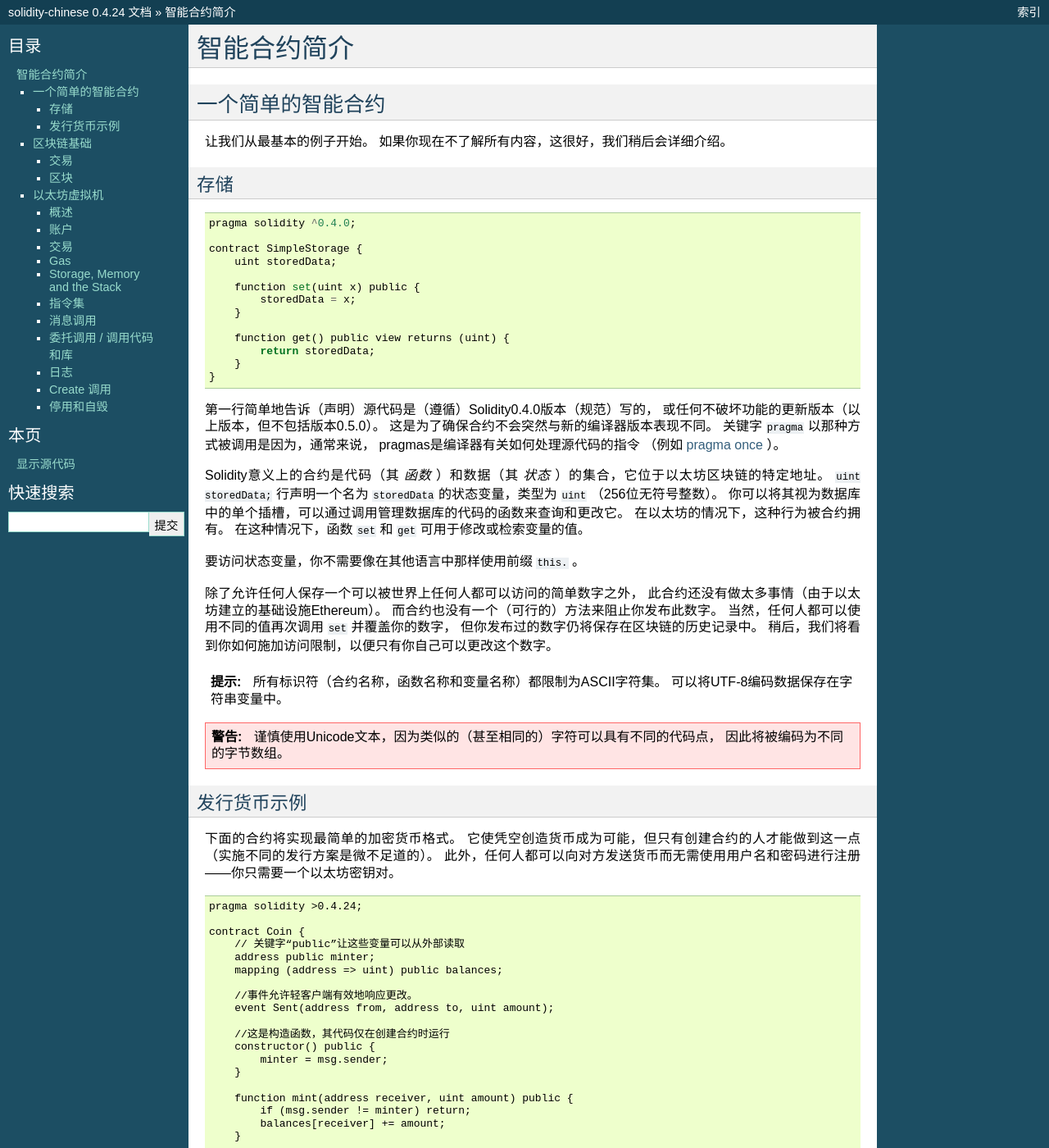
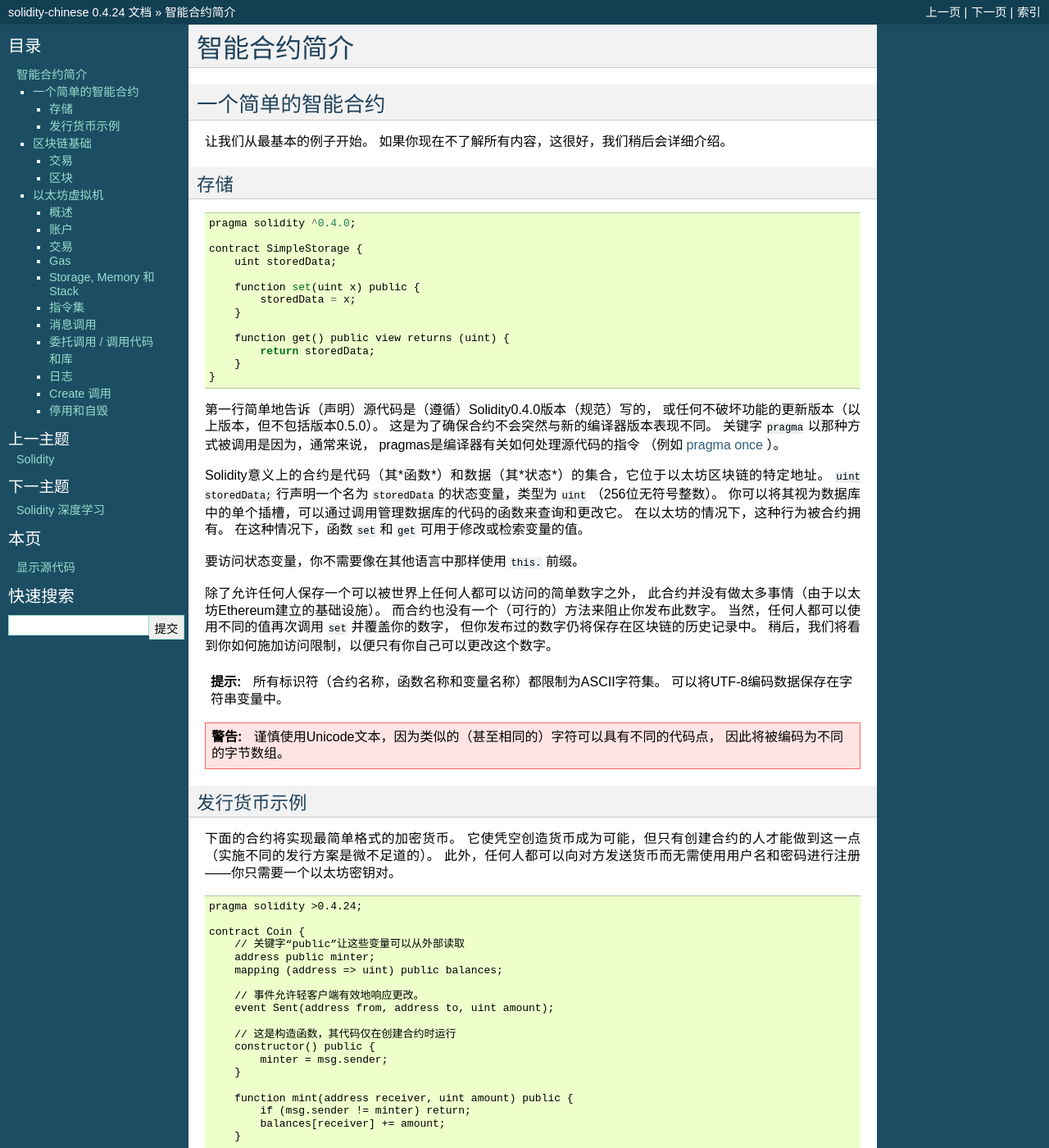
Before and after one commit to chinese-wu/solidity-chinese, a Sphinx documentation site: the page built from source/introduction-to-smart-contracts.txt, in a window 1280 px wide and 1400 px high. Shown: the whole window at 82% size. Built offline with Sphinx 7.4.7, drawn with Linux system fonts in a browser that asks for light colours; pages that are not in the unit, such as notebooks, are missing from menus; some of the changed text lies outside the part shown.

Commit message:
modify translate of introduction-to-smart-contracts

```diff
--- a/source/introduction-to-smart-contracts.txt
+++ b/source/introduction-to-smart-contracts.txt
@@ -36,15 +36,15 @@
 pragmas是编译器有关如何处理源代码的指令
 （例如 `pragma once <https://en.wikipedia.org/wiki/Pragma_once>`_ ）。
 
-Solidity意义上的合约是代码（其 *函数* ）和数据（其 *状态* ）的集合，它位于以太坊区块链的特定地址。
+Solidity意义上的合约是代码（其*函数*）和数据（其*状态*）的集合，它位于以太坊区块链的特定地址。
 ``uint storedData;`` 行声明一个名为 ``storedData`` 的状态变量，类型为 ``uint`` （256位无符号整数）。
 你可以将其视为数据库中的单个插槽，可以通过调用管理数据库的代码的函数来查询和更改它。
 在以太坊的情况下，这种行为被合约拥有。 在这种情况下，函数 ``set`` 和 ``get`` 可用于修改或检索变量的值。
 
-要访问状态变量，你不需要像在其他语言中那样使用前缀 ``this.`` 。
+要访问状态变量，你不需要像在其他语言中那样使用 ``this.`` 前缀。
 
 除了允许任何人保存一个可以被世界上任何人都可以访问的简单数字之外，
-此合约还没有做太多事情（由于以太坊建立的基础设施Ethereum）。
+此合约并没有做太多事情（由于以太坊Ethereum建立的基础设施）。
 而合约也没有一个（可行的）方法来阻止你发布此数字。
 当然，任何人都可以使用不同的值再次调用 ``set`` 并覆盖你的数字，
 但你发布过的数字仍将保存在区块链的历史记录中。
@@ -65,7 +65,7 @@
 发行货币示例
 ============
 
-下面的合约将实现最简单的加密货币格式。
+下面的合约将实现最简单格式的加密货币。
 它使凭空创造货币成为可能，但只有创建合约的人才能做到这一点（实施不同的发行方案是微不足道的）。
 此外，任何人都可以向对方发送货币而无需使用用户名和密码进行注册 ——你只需要一个以太坊密钥对。
 
@@ -79,10 +79,10 @@
         address public minter;
         mapping (address => uint) public balances;
 
-        //事件允许轻客户端有效地响应更改。
+        // 事件允许轻客户端有效地响应更改。
         event Sent(address from, address to, uint amount);
 
-        //这是构造函数，其代码仅在创建合约时运行
+        // 这是构造函数，其代码仅在创建合约时运行
         constructor() public {
             minter = msg.sender;
         }
@@ -109,8 +109,8 @@
 
     function minter() returns (address) { return minter; }
 
-当然，添加一个完全相同的函数是行不通的，因为我们会有一个函数
-和一个具有相同名称的状态变量，不过希望你能有这个概念 —— 编译器会为你找出答案。
+当然，添加一个完全相同的函数是行不通的，因为我们会有一个函数和一个具有相同名称的状态变量，
+不过希望你能有这个概念——编译器会为你找出答案。
 
 .. index:: mapping
 
@@ -206,7 +206,7 @@
 然后它们将在所有参与节点之间执行和转发。
 如果两个交易相互矛盾，那么最终成为第二个的交易将被拒绝并且不会成为该块的一部分。
 
-这些块在时间上形成线性序列，这是 "区块链" 一词的起源。
+这些块在时间上形成线性序列，这是“区块链”一词的起源。
 块以相当规则的间隔添加到链中 - 对于以太坊，这大约每17秒一个块。
 
 作为 "订单选择机制" （通常被称为 "挖矿" ）的一部分，可能会发生块不时被回滚，但仅在链的 "末端" 发生。
@@ -275,18 +275,16 @@
 Gas
 ===
 一旦交易创建，每笔都收取一定数量的 **gas** ，
-其目的是限制执行交易和支付执行所需的工作量。 当EVM执行交易时，根据特定规则逐渐耗尽gas。
+其目的是限制执行交易和支付执行所需的工作量。当EVM执行交易时，根据特定规则逐渐耗尽gas。
 
 **gas price** 是交易创建者设定的值，他必须从发送账户预先支付 ``gas_price * gas`` 。
 如果在执行后剩下一些gas，它将以相同的方式退还。
 
-如果gas在任何点用完（即它是负的），则触发gas不足异常，这将恢复对当前呼叫帧中的状态所做的所有修改。
-
-任何未使用的gas在交易结束时退还。
+如果gas在任何点用完（即它是负的），则触发gas不足异常，这将恢复对当前调用框架中针对状态所做的所有修改。
 
 .. index:: ! storage, ! memory, ! stack
 
-Storage, Memory and the Stack
+Storage, Memory 和 Stack
 =============================
 
 以太坊虚拟机有三个可以存储数据的区域。
@@ -390,4 +388,4 @@
     旧合约的删减可能会，也可能不会被以太坊的客户端程序执行。另外，归档节点可选择无限期保留合约存储和代码。
 
 .. 提示::
-    目前， 外部账户 不能从状态中移除。
+    目前， **外部账户** 不能从状态中移除。
```
Also changed, not shown: other parts of source/introduction-to-smart-contracts.txt (+2 -2 lines), source/index.txt (+14 -14 lines), source/solidity-in-depth.txt (+8 -8 lines).
